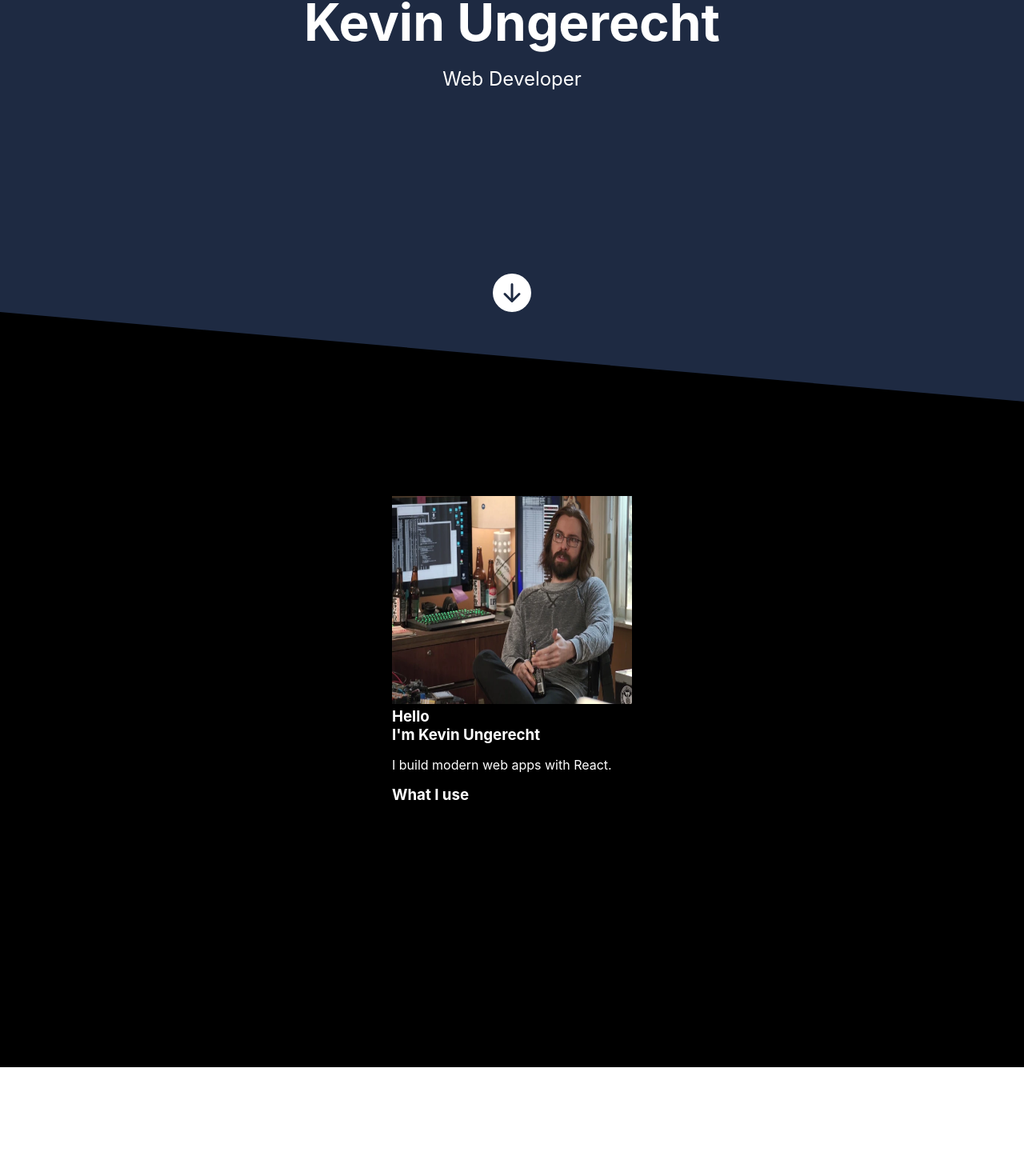
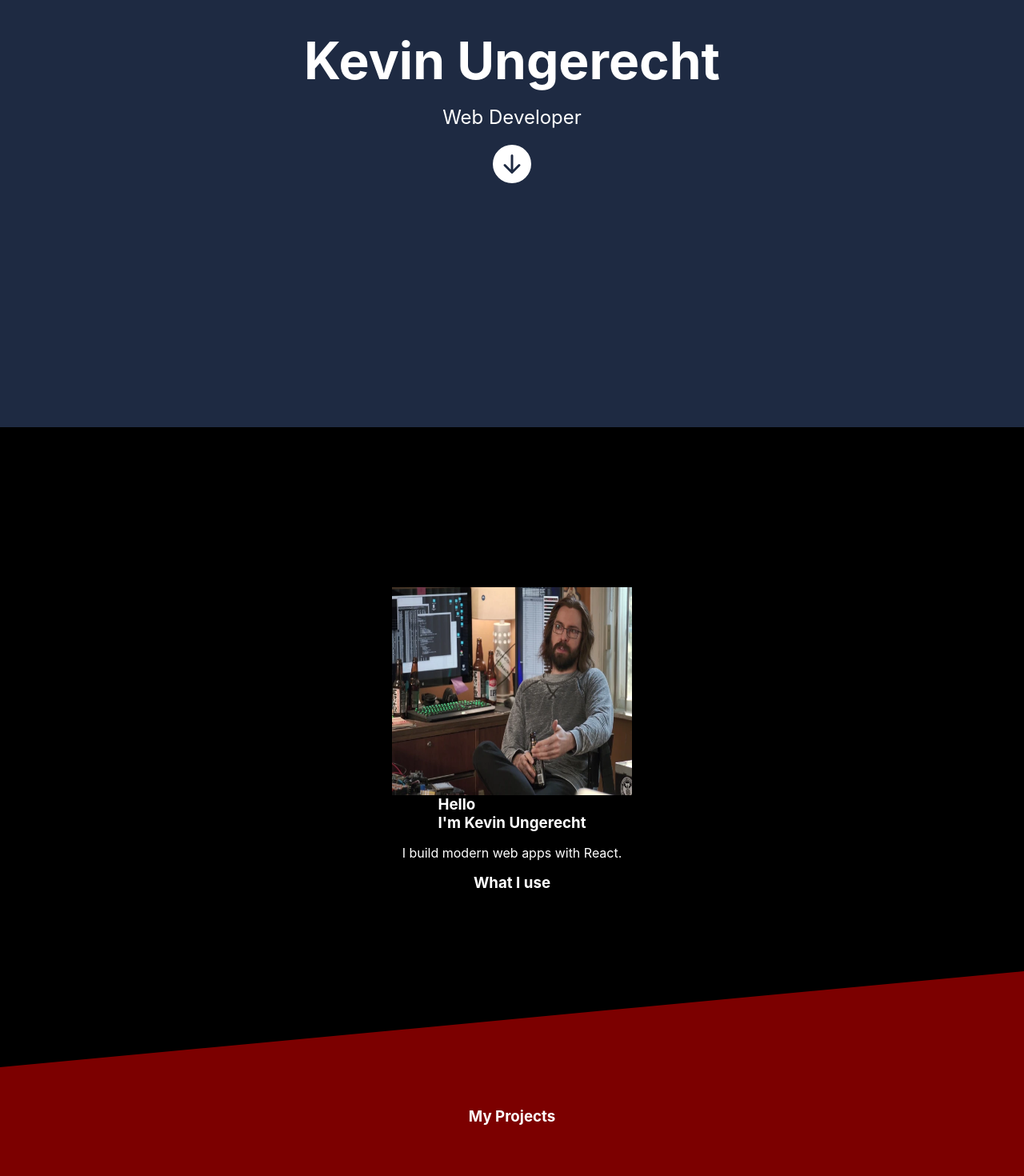
Before and after one commit to ungerecht/portfolio, a Next.js app: page / in a window 1280 px wide. Shown: the part 266-1736 px from the top of the page at 80% size. Before the commit the page ends 1646 px from the top, so only its background shows below. Built offline with nearby package versions, Linux system fonts and the light colour scheme.

Commit message:
Style clipped elements

```diff
--- a/styles/Home.module.css
+++ b/styles/Home.module.css
@@ -16,7 +16,7 @@
 }
 
 .home {
-  min-height: 82vh;
+  min-height: 100vh;
   display: flex;
   flex-direction: column;
   justify-content: center;
@@ -24,20 +24,6 @@
   background-color: rgb(30, 42, 66);
   position: relative;
   padding: 100px 0;
-  overflow: visible;
-  z-index: 1;
-}
-
-.home:after {
-  content: '';
-  width: 100%;
-  height: 90%;
-  position: absolute;
-  background: inherit;
-  z-index: -1;
-  bottom: 0;
-  transform-origin: left bottom;
-  transform: skewY(5deg);
 }
 
 .home > .title {
@@ -50,18 +36,26 @@
   font-size: 1.5rem;
 }
 
-.button {
-  position: absolute;
-  bottom: 0;
+.about {
+  min-height: 100vh;
+  display: flex;
+  background-color: rgb(124, 0, 0);
+  position: relative;
+  top: 0;
+  z-index: 0;
 }
 
-.about {
-  min-height: 118vh;
-  background-color: black;
-  padding: 230px 0;
+.aboutClipped {
+  min-height: 100vh;
+  width: 100%;
   display: flex;
   flex-direction: column;
   align-items: center;
+  background-color: black;
+  position: relative;
+  padding: 200px 0;
+  z-index: 1;
+  clip-path: polygon(0 0, 100% 0%, 100% 85%, 0 100%);
 }
 
 .about > .title {
@@ -74,6 +68,38 @@
   font-size: 1.25rem;
 }
 
+.projects {
+  min-height: 100vh;
+  display: flex;
+  background-color: rgb(0, 56, 56);
+  position: relative;
+  top: -1;
+  z-index: 0;
+}
+
+.projectsClipped {
+  min-height: 100vh;
+  width: 100%;
+  display: flex;
+  flex-direction: column;
+  align-items: center;
+  background-color: rgb(124, 0, 0);
+  position: relative;
+  padding: 50px 0;
+  z-index: 1;
+  clip-path: polygon(0 0, 100% 0, 100% 100%, 0 85%);
+}
+
+.contact {
+  min-height: 90vh;
+  display: flex;
+  flex-direction: column;
+  align-items: center;
+  background-color: rgb(0, 56, 56);
+  position: relative;
+  padding: 50px 0;
+}
+
 @media (max-width: 600px) {
   .grid {
     width: 100%;
```
